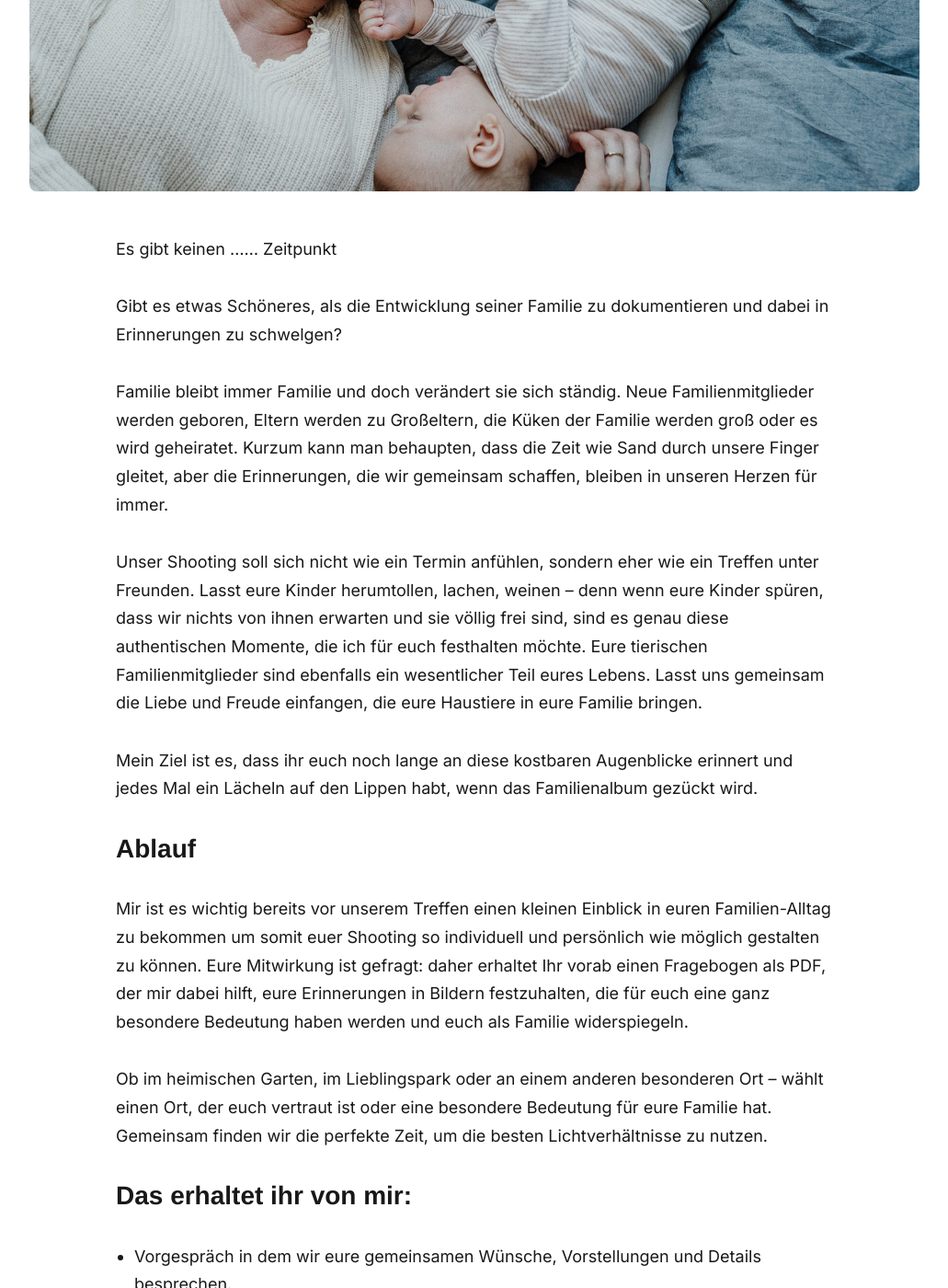
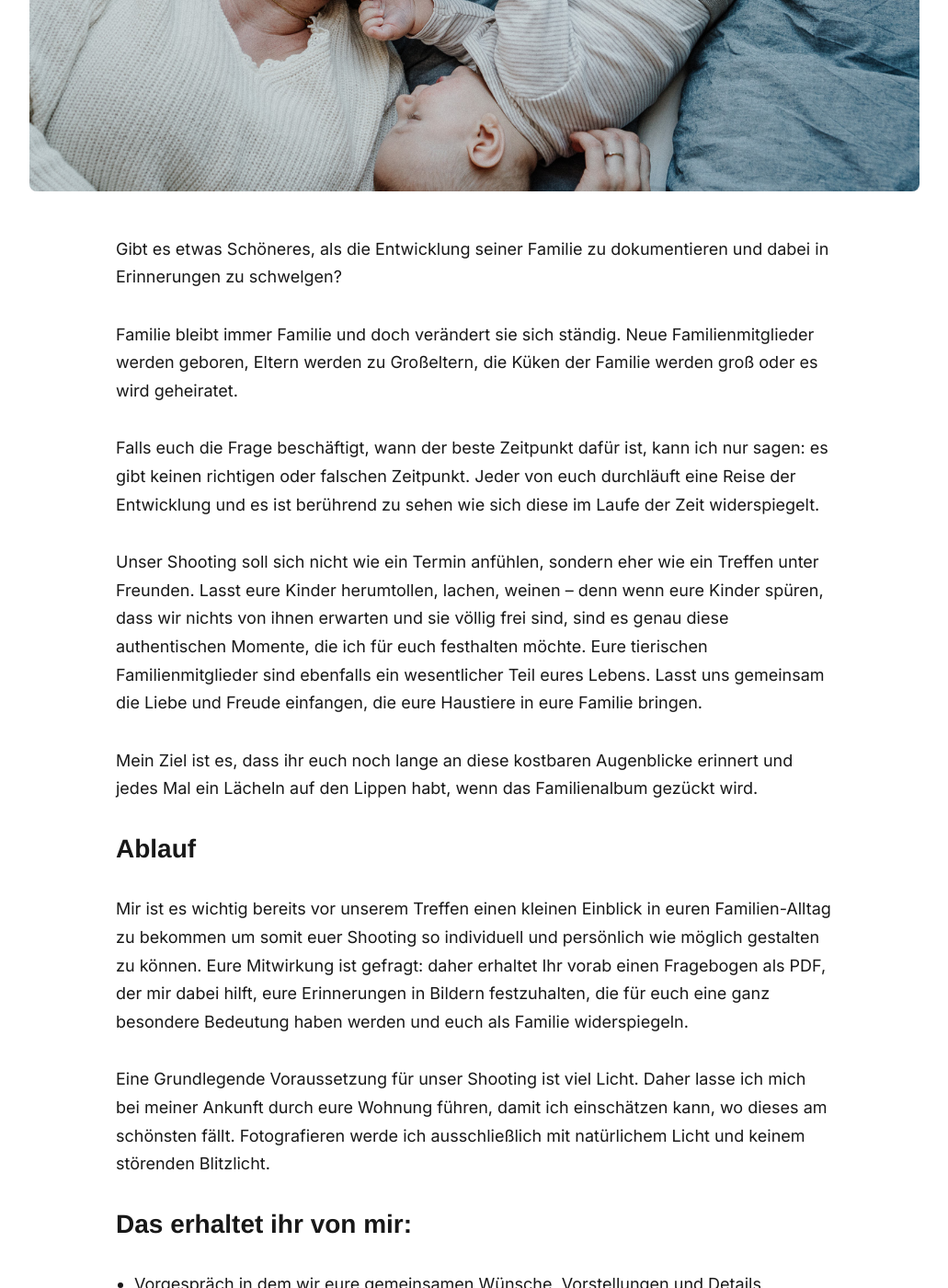
Before and after one commit to lena-schneider-fotografie/lena-schneider-fotografie.github.io, a Jekyll site: the page built from _pakete/familien_reportage.md, in a window 1280 px wide and 1400 px high, scrolled down 659 px. Shown: the whole window at 92% size, without its empty margins (124-1155 px from the left). Built offline with Jekyll 4.4.1, drawn with Linux system fonts in a browser that asks for light colours; nearby versions of some CDN libraries; some web fonts are replaced; some of the changed text lies outside the part shown.

Commit message:
alles mögliche

```diff
--- a/_pakete/familien_reportage.md
+++ b/_pakete/familien_reportage.md
@@ -10,19 +10,17 @@ price: Ab 299€
 
 ---
 
-Es gibt keinen ...... Zeitpunkt
-
 Gibt es etwas Schöneres, als die Entwicklung seiner Familie zu dokumentieren und dabei in Erinnerungen zu schwelgen?
 
 Familie bleibt immer Familie und doch verändert sie sich ständig. Neue Familienmitglieder werden geboren, Eltern werden zu Großeltern, die Küken der Familie werden groß oder es wird geheiratet.
-Kurzum kann man behaupten, dass die Zeit wie Sand durch unsere Finger gleitet, aber die Erinnerungen, die wir gemeinsam schaffen, bleiben in unseren Herzen für immer.
+
+Falls euch die Frage beschäftigt, wann der beste Zeitpunkt dafür ist, kann ich nur sagen: es gibt keinen richtigen oder falschen Zeitpunkt.
+Jeder von euch durchläuft eine Reise der Entwicklung und es ist berührend zu sehen wie sich diese im Laufe der Zeit widerspiegelt.
 
 Unser Shooting soll sich nicht wie ein Termin anfühlen, sondern eher wie ein Treffen unter Freunden. Lasst eure Kinder herumtollen, lachen, weinen – denn wenn eure Kinder spüren, dass wir nichts von ihnen erwarten und sie völlig frei sind, sind es genau diese authentischen Momente, die ich für euch festhalten möchte.
 Eure tierischen Familienmitglieder sind ebenfalls ein wesentlicher Teil eures Lebens. Lasst uns gemeinsam die Liebe und Freude einfangen, die eure Haustiere in eure Familie bringen.
 
 Mein Ziel ist es, dass ihr euch noch lange an diese kostbaren Augenblicke erinnert und jedes Mal ein Lächeln auf den Lippen habt, wenn das Familienalbum gezückt wird.
-
-
 
 
 
@@ -35,9 +33,8 @@ Mein Ziel ist es, dass ihr euch noch lange an diese kostbaren Augenblicke erinne
 Mir ist es wichtig bereits vor unserem Treffen einen kleinen Einblick in euren Familien-Alltag zu bekommen um somit euer Shooting so individuell und persönlich wie möglich gestalten zu können.
 Eure Mitwirkung ist gefragt: daher erhaltet Ihr vorab einen Fragebogen als PDF, der mir dabei hilft, eure Erinnerungen in Bildern festzuhalten, die für euch eine ganz besondere Bedeutung haben werden und euch als Familie widerspiegeln.
 
-Ob im heimischen Garten, im Lieblingspark oder an einem anderen besonderen Ort – wählt einen Ort, der euch vertraut ist oder eine besondere Bedeutung für eure Familie hat. Gemeinsam finden wir die perfekte Zeit, um die besten Lichtverhältnisse zu nutzen.
-
-
+Eine Grundlegende Voraussetzung für unser Shooting ist viel Licht. Daher lasse ich mich bei meiner Ankunft durch eure Wohnung führen, damit ich einschätzen kann, wo dieses am schönsten fällt.
+Fotografieren werde ich ausschließlich mit natürlichem Licht und keinem störenden Blitzlicht.
 
 ## Das erhaltet ihr von mir:
 
```
Also changed, not shown: other parts of _pakete/familien_reportage.md (+1 -1 lines), _data/settings.yml (+3 -14 lines), _pages/about.md (+1 -1 lines), _pakete/newborn_homestory.md (+2 -2 lines), _portfolios/familien_reportage.md (+4 -16 lines), images/portfolio/familien_reportage/familien_reportage-1.jpg (added), images/portfolio/familien_reportage/familien_reportage-2.jpg (added), images/portfolio/familien_reportage/familien_reportage-3.jpg (added), images/portfolio/familien_reportage/familien_reportage-4.jpg (added), images/portfolio/familien_reportage/familien_reportage-5.jpg (added), images/testimonials/martina.jpeg (added), 1 other file.
